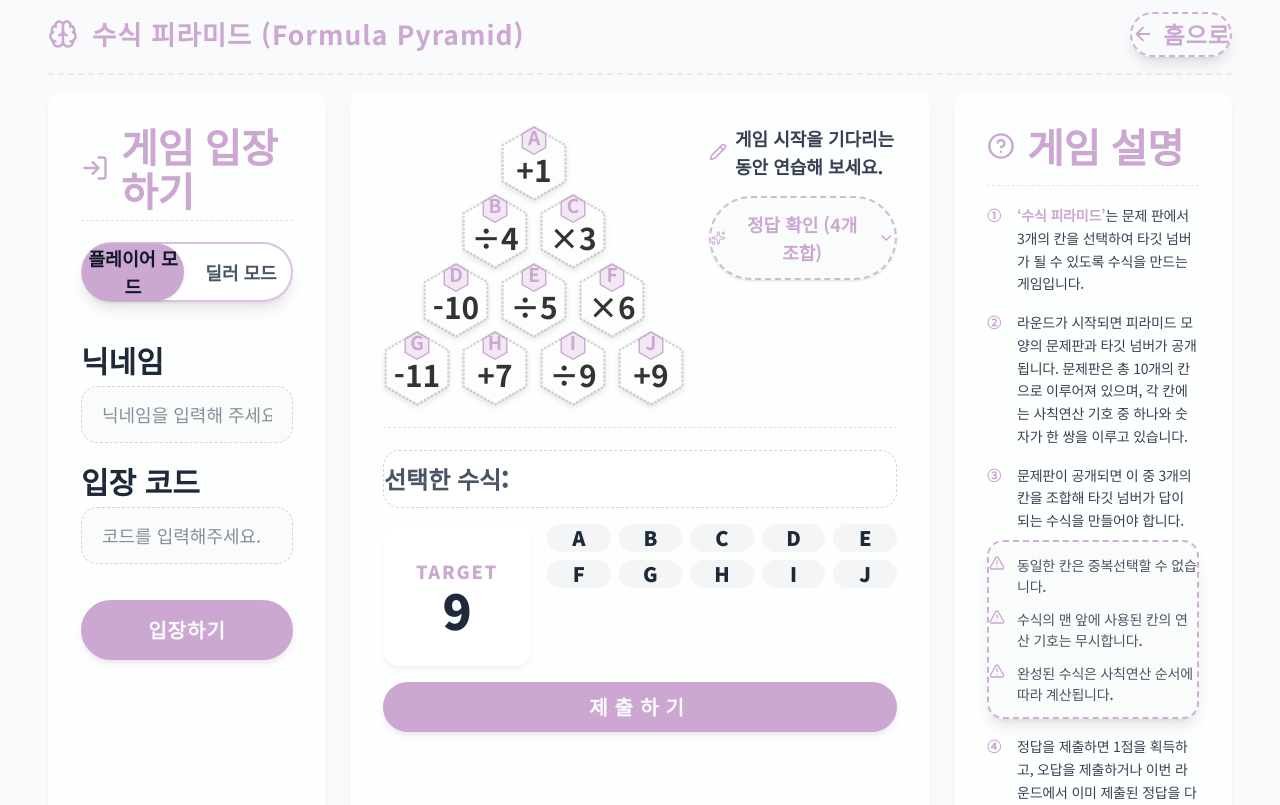
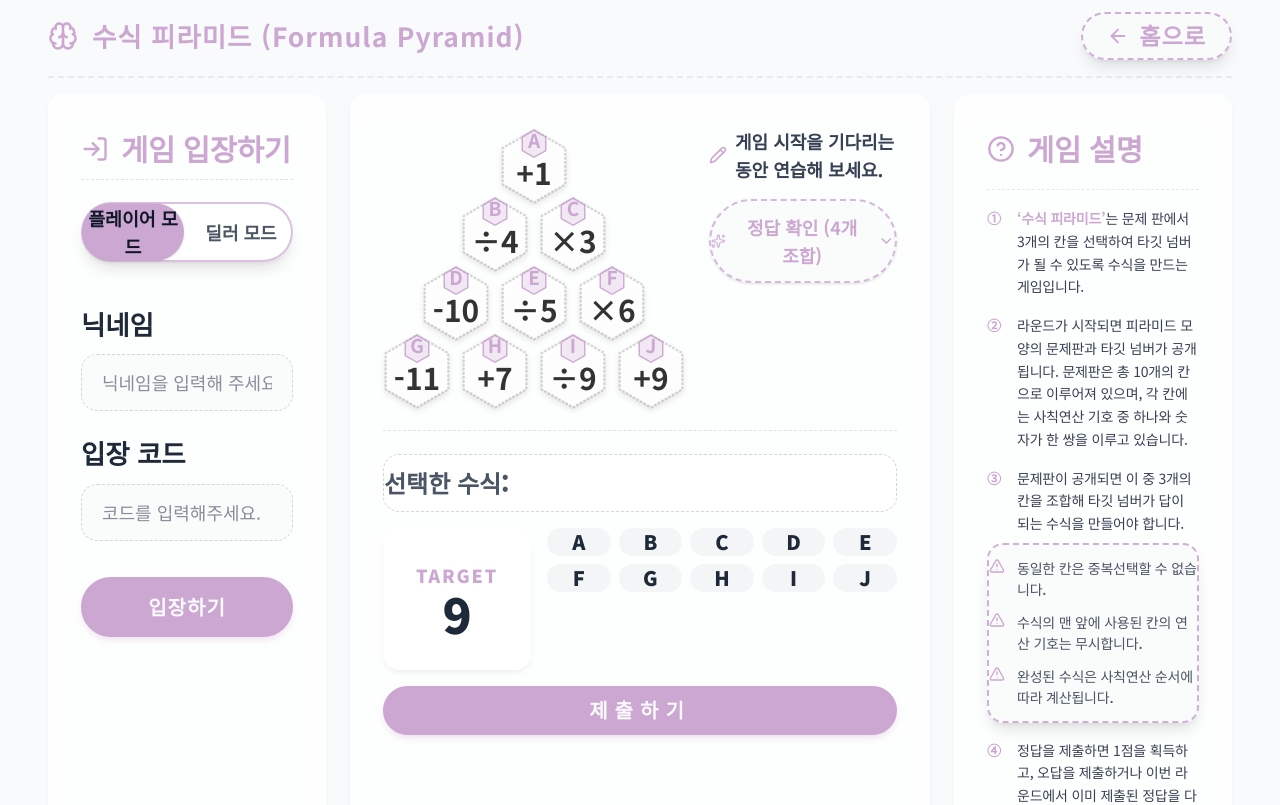
Before and after one commit to rlawlsdnjs78-infinity/infinitymath, a Next.js app: page /formula-pyramid in a window 1280 px wide. Shown: the top 805 px of the page. Built offline with nearby package versions, Linux system fonts and the light colour scheme; a web font is replaced by a local one.

Commit message:
UI: Update standby screen font sizes (headings 1.85rem bold, labels 1.65rem) and increase home button padding

```diff
--- a/src/app/formula-pyramid/page.tsx
+++ b/src/app/formula-pyramid/page.tsx
@@ -1308,8 +1308,8 @@ export default function FormulaPyramidPage() {
           </h1>
           <Link
             href="/"
-            className="flex items-center rounded-full bg-gray-50/80 backdrop-blur-md hover:bg-gray-100 border-2 border-dashed border-[#CBA7D2]/90 text-[#CBA7D2] font-extrabold transition-all shadow-lg hover:scale-105 cursor-pointer px-5"
-            style={{ paddingTop: "0.55rem", paddingBottom: "0.55rem", gap: "0.6rem", fontFamily: "var(--font-chalk)", fontSize: "1.45rem", textDecoration: "none", letterSpacing: "0.04em" }}
+            className="flex items-center rounded-full bg-gray-50/80 backdrop-blur-md hover:bg-gray-100 border-2 border-dashed border-[#CBA7D2]/90 text-[#CBA7D2] font-extrabold transition-all shadow-lg hover:scale-105 cursor-pointer"
+            style={{ paddingLeft: "1.5rem", paddingRight: "1.5rem", paddingTop: "0.65rem", paddingBottom: "0.65rem", gap: "0.65rem", fontFamily: "var(--font-chalk)", fontSize: "1.45rem", textDecoration: "none", letterSpacing: "0.04em" }}
           >
             <ArrowLeft size={22} className="text-[#CBA7D2] flex-shrink-0" />
             <span className="leading-none">홈으로</span>
@@ -1325,7 +1325,7 @@ export default function FormulaPyramidPage() {
           <div className="xl:col-span-3 chalk-box content-box flex flex-col bg-white/80 backdrop-blur-md h-full p-4 sm:p-5">
             <div className="flex items-center gap-3 w-full min-h-[44px]">
               <LogIn className="text-[#CBA7D2] flex-shrink-0" size={28} />
-              <h2 className="text-[#CBA7D2] font-bold" style={{ fontFamily: "var(--font-chalk)", fontSize: "2.5rem", lineHeight: 1.1 }}>
+              <h2 className="text-[#CBA7D2] font-bold" style={{ fontFamily: "var(--font-chalk)", fontSize: "1.85rem", lineHeight: 1.1 }}>
                 게임 입장하기
               </h2>
             </div>
@@ -1361,7 +1361,7 @@ export default function FormulaPyramidPage() {
                 {!inGameRoom ? (
                   <form onSubmit={handleJoinGameRoom} className="flex flex-col gap-5">
                     <div className="flex flex-col gap-2">
-                      <label htmlFor="nickname-input" className="text-2xl sm:text-3xl text-gray-800 font-bold" style={{ fontFamily: "var(--font-chalk)" }}>닉네임</label>
+                      <label htmlFor="nickname-input" className="text-gray-800 font-bold" style={{ fontFamily: "var(--font-chalk)", fontSize: "1.65rem" }}>닉네임</label>
                       <input
                         id="nickname-input" type="text" placeholder="닉네임을 입력해 주세요" value={nickname}
                         onChange={(e) => setNickname(e.target.value)}
@@ -1370,7 +1370,7 @@ export default function FormulaPyramidPage() {
                       />
                     </div>
                     <div className="flex flex-col gap-2">
-                      <label htmlFor="code-input" className="text-2xl sm:text-3xl text-gray-800 font-bold" style={{ fontFamily: "var(--font-chalk)" }}>입장 코드</label>
+                      <label htmlFor="code-input" className="text-gray-800 font-bold" style={{ fontFamily: "var(--font-chalk)", fontSize: "1.65rem" }}>입장 코드</label>
                       <input
                         id="code-input" type="text" placeholder="코드를 입력해주세요." value={entryCode}
                         onChange={(e) => setEntryCode(e.target.value.toUpperCase())}
@@ -1828,7 +1828,7 @@ export default function FormulaPyramidPage() {
               <>
                 <div className="flex items-center gap-3 w-full min-h-[44px]">
                   <HelpCircle className="text-[#CBA7D2] flex-shrink-0" size={28} />
-                  <h2 className="text-[#CBA7D2] font-bold" style={{ fontFamily: "var(--font-chalk)", fontSize: "2.5rem", lineHeight: 1.1 }}>게임 설명</h2>
+                  <h2 className="text-[#CBA7D2] font-bold" style={{ fontFamily: "var(--font-chalk)", fontSize: "1.85rem", lineHeight: 1.1 }}>게임 설명</h2>
                 </div>
                 <div className="w-full border-t border-dashed border-gray-200" style={{ marginTop: "1.1rem", marginBottom: "1.1rem" }} />
                 <div className="flex flex-col gap-4 text-sm text-gray-700 leading-relaxed py-1" style={{ fontFamily: "var(--font-body)", wordBreak: "break-all", letterSpacing: "-0.015em" }}>
@@ -1891,7 +1891,7 @@ export default function FormulaPyramidPage() {
                 <div className="flex flex-col flex-1">
                   <div className="flex items-center gap-3 w-full min-h-[44px]">
                     <Megaphone className="text-[#CBA7D2] flex-shrink-0" size={28} />
-                    <h2 className="text-[#CBA7D2] font-bold" style={{ fontFamily: "var(--font-chalk)", fontSize: "2.5rem", lineHeight: 1.1 }}>
+                    <h2 className="text-[#CBA7D2] font-bold" style={{ fontFamily: "var(--font-chalk)", fontSize: "1.85rem", lineHeight: 1.1 }}>
                       실시간 게임 공지
                     </h2>
                   </div>
@@ -1960,7 +1960,7 @@ export default function FormulaPyramidPage() {
               <>
                 <div className="flex items-center gap-3">
                   <Settings className="text-[#CBA7D2] flex-shrink-0" size={28} />
-                  <h2 className="text-[#CBA7D2] font-bold" style={{ fontFamily: "var(--font-chalk)", fontSize: "2.5rem", lineHeight: 1.1 }}>게임 생성</h2>
+                  <h2 className="text-[#CBA7D2] font-bold" style={{ fontFamily: "var(--font-chalk)", fontSize: "1.85rem", lineHeight: 1.1 }}>게임 생성</h2>
                 </div>
                 <div className="w-full border-t border-dashed border-gray-200" style={{ marginTop: "0.5rem", marginBottom: "0.5rem" }} />
 
```
